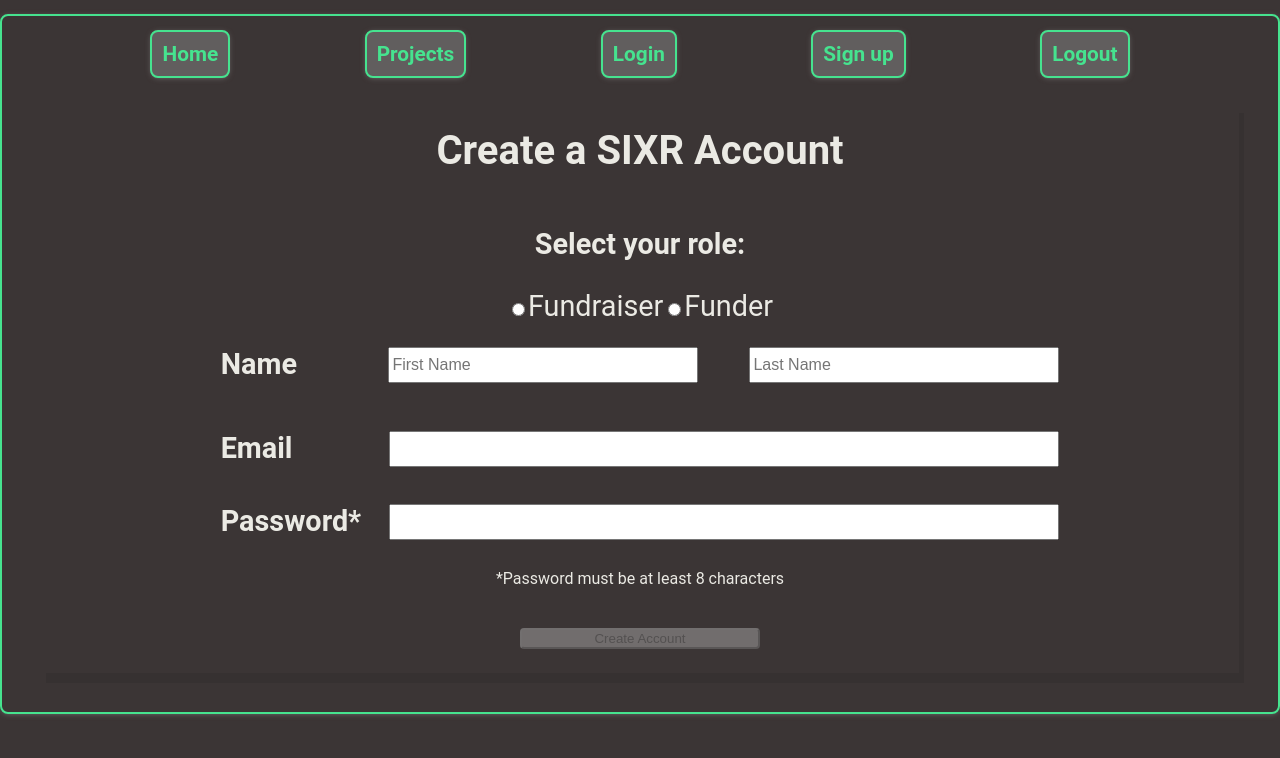
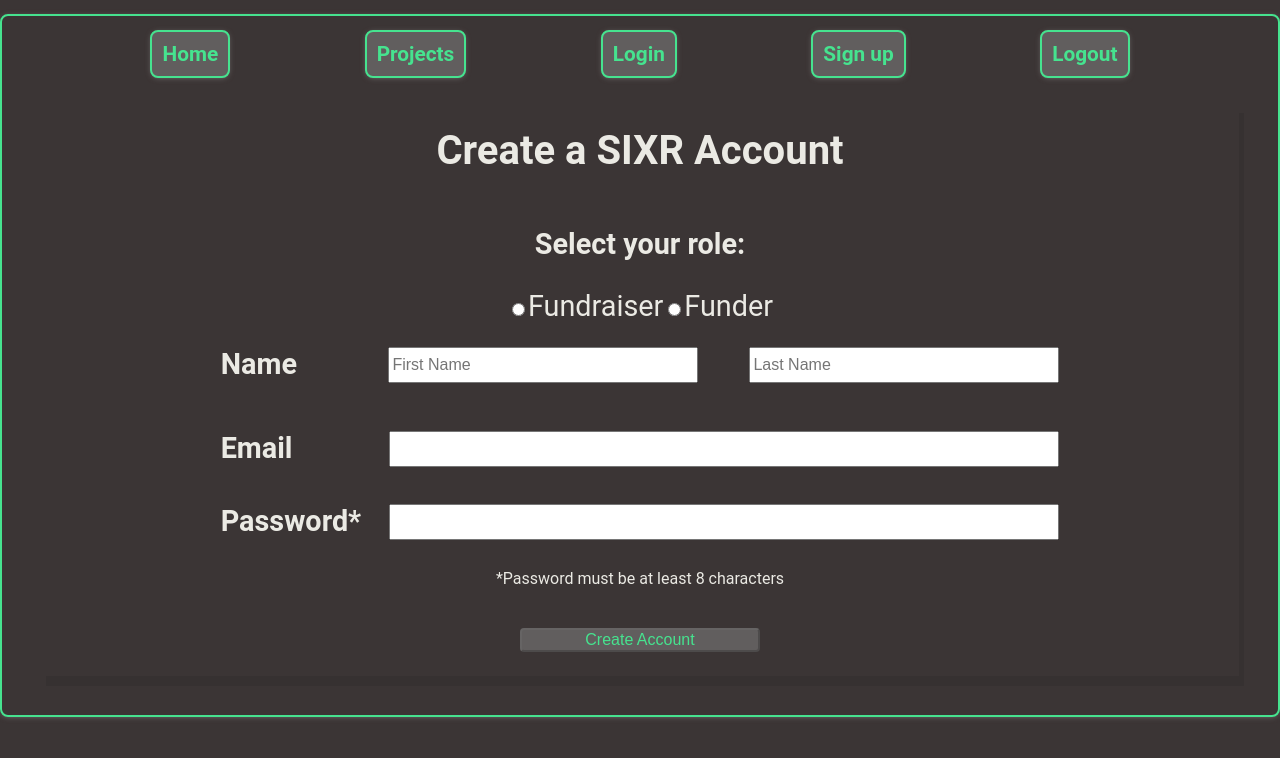
Before and after one commit to s-munro/front-end-1, a React (Create React App) app in the folder vr-funding/: page /signup in a window 1280 px wide. Shown: the top 758 px of the page. Built offline with nearby package versions, Linux system fonts and the light colour scheme.

Commit message:
7 - tiny change

```diff
--- a/vr-funding/src/components/Signup.js
+++ b/vr-funding/src/components/Signup.js
@@ -316,7 +316,11 @@
           *Password must be at least 8 characters
         </p>
         {/*Create Account Button - On submit will send user data to API*/}
-        <button disabled={disabled} style={{ width: "20%", margin: "2% auto" }}>
+        <button disabled={disabled}  style={{width: "20%",margin: "2% auto",
+                fontSize: "1rem",
+                color: "#46e38f",
+                backgroundColor: "#615e5e",
+              }}>
           Create Account
         </button>
       </form>
```
Also changed, not shown: 1 other file (tests, documents, lock files or other folders).
